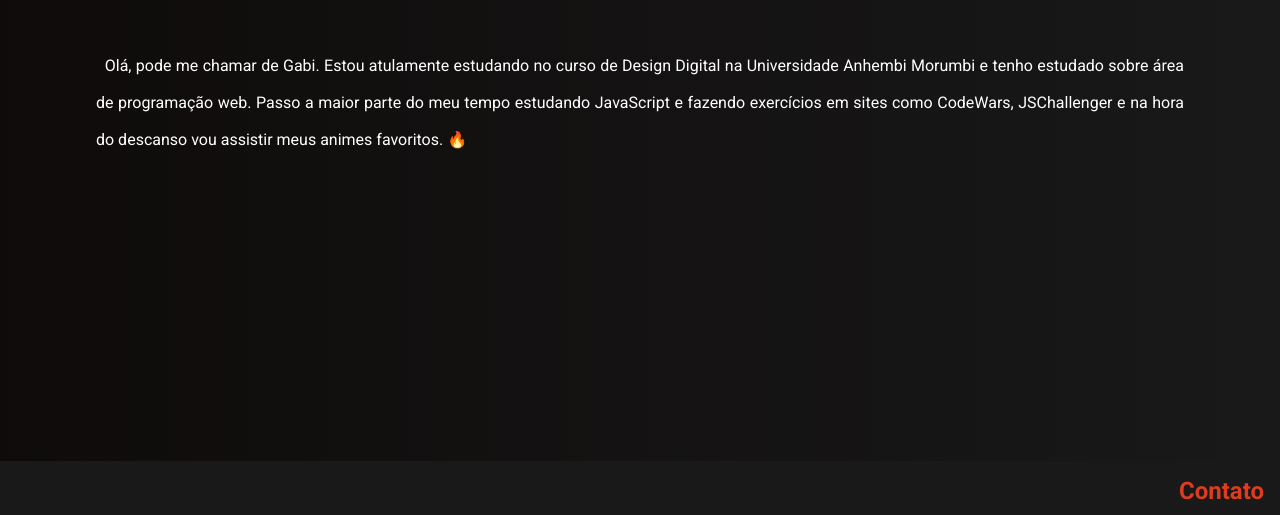
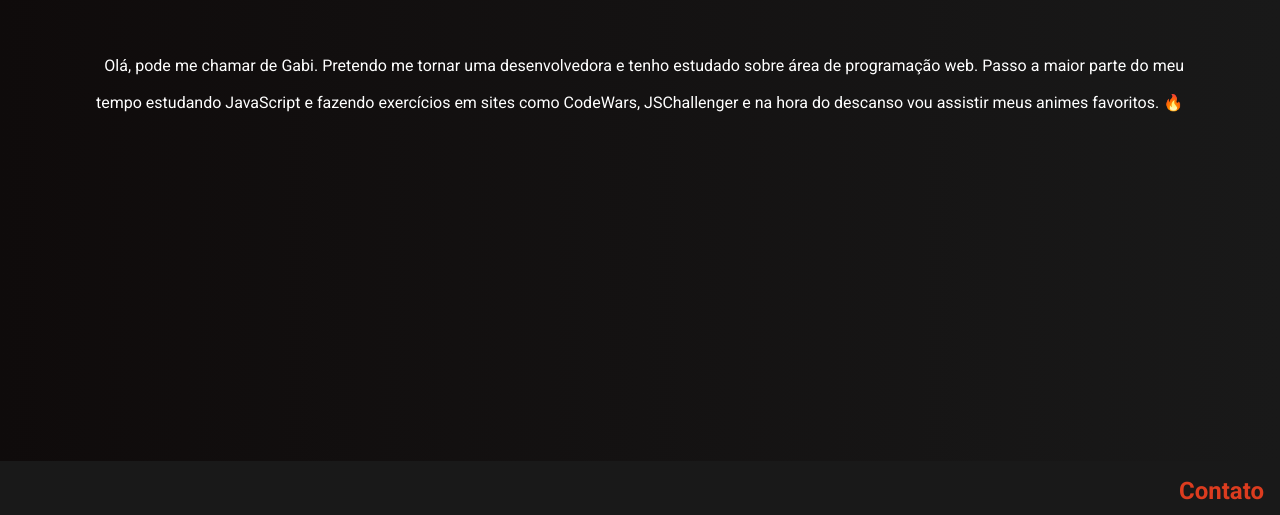
Before and after one commit to tiozzogabi/portifolio, a website: page index.html in a window 1280 px wide. Shown: the part 1939-2454 px from the top of the page. Drawn offline with Linux system fonts and the light colour scheme.

Commit message:
-about description

```diff
--- a/index.html
+++ b/index.html
@@ -102,11 +102,10 @@
       <div id="container">
         <img src="./images/foto.png" id="fotinha" />
         <p class="about-me">
-          &nbsp Olá, pode me chamar de Gabi. Estou atulamente estudando no curso de
-          Design Digital na Universidade Anhembi Morumbi e tenho estudado sobre
-          área de programação web. Passo a maior parte do meu tempo estudando
-          JavaScript e fazendo exercícios em sites como CodeWars, JSChallenger
-          e na hora do descanso vou assistir meus animes favoritos. 🔥
+          &nbsp Olá, pode me chamar de Gabi. Pretendo me tornar uma desenvolvedora
+           e tenho estudado sobre área de programação web. Passo a maior parte
+           do meu tempo estudando JavaScript e fazendo exercícios em sites como
+           CodeWars, JSChallenger e na hora do descanso vou assistir meus animes favoritos. 🔥
         </p>
       </div>
     </section>
```
